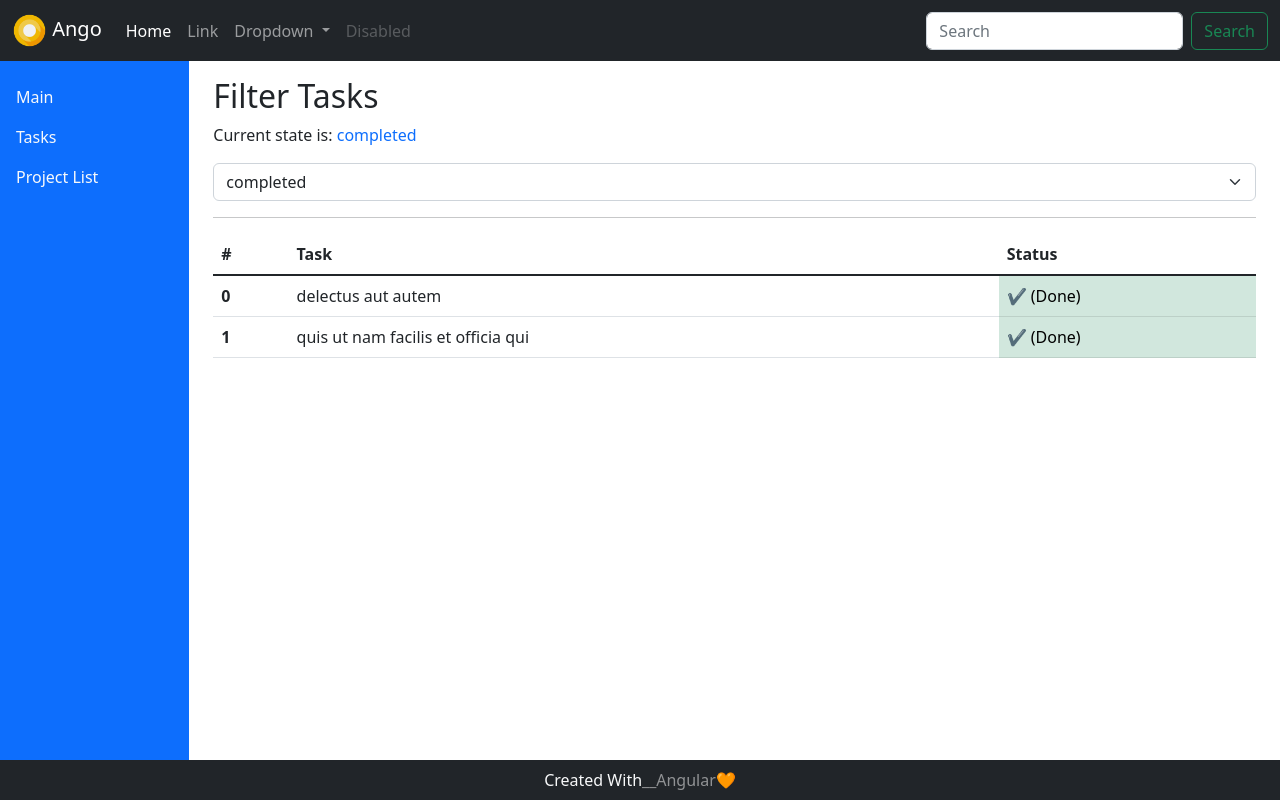
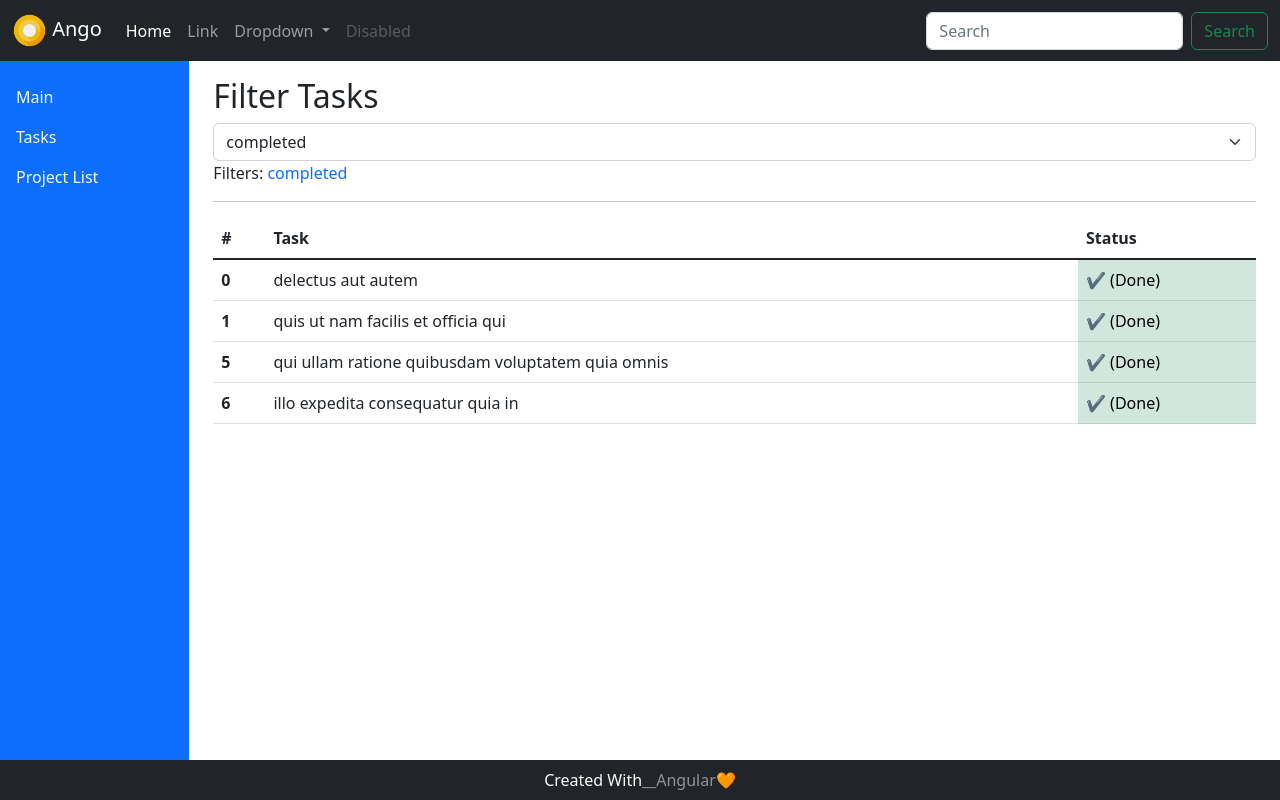
Before and after one commit to Ak-ram/angularFirstProject, an Angular app: page / in a window 1280 px wide. Built offline with nearby package versions, Linux system fonts and the light colour scheme.

Commit message:
Update 3 files

```diff
--- a/src/app/Components/tasks/tasks.component.html
+++ b/src/app/Components/tasks/tasks.component.html
@@ -1,10 +1,9 @@
 <div class='mt-3'>
   <h2>Filter Tasks</h2>
-  <p>Current state is: <span class="text-primary">{{taskStatus[currentStateIs].state}}</span></p>
 <select class="form-select" aria-label="Default select example" #state (change)="changeTaskState(state.value)">
   <option *ngFor="let task of taskStatus" [value]="task.id">{{task.state}}</option>
 </select>
-
+<p>Filters: <span class="text-primary">{{taskStatus[currentStateIs].state}}</span></p>
 </div>
 
 <hr />
@@ -19,7 +18,7 @@
   <!-- [ngClass]="task.completed ? 'table-success' : 'table-danger' " -->
   <tbody class="table-group-divider">
     <tr *ngFor="let task of taskList"
-    [ngClass] = "currentStateIs == task.userId ? '':'d-none'"
+    [ngClass] = "currentStateIs == task.stateId ? '':'d-none'"
 
     >
       <th>{{task.id}}</th>
--- a/src/app/Components/tasks/tasks.component.ts
+++ b/src/app/Components/tasks/tasks.component.ts
@@ -15,43 +15,43 @@ export class TasksComponent implements OnInit {
   constructor() {
     this.taskList = [
       {
-        userId: 0,
+        stateId: 0,
         id: 0,
         title: 'delectus aut autem',
         completed: true,
       },
       {
-        userId: 0,
+        stateId: 0,
         id: 1,
         title: 'quis ut nam facilis et officia qui',
         completed: true,
       },
       {
-        userId: 1,
+        stateId: 1,
         id: 2,
         title: 'fugiat veniam minus',
         completed: false,
       },
       {
-        userId: 1,
+        stateId: 1,
         id: 3,
         title: 'et porro tempora',
-        completed: true,
+        completed: false,
       },
       {
-        userId: 2,
+        stateId: 1,
         id: 4,
         title: 'laboriosam mollitia et enim quasi adipisci',
         completed: false,
       },
       {
-        userId: 3,
+        stateId: 0,
         id: 5,
         title: 'qui ullam ratione quibusdam voluptatem quia omnis',
         completed: true,
       },
       {
-        userId: 3,
+        stateId: 0,
         id: 6,
         title: 'illo expedita consequatur quia in',
         completed: true,
@@ -59,8 +59,7 @@ export class TasksComponent implements OnInit {
     ];
     this.taskStatus = [
       { id: 0, state: 'completed' },
-      { id: 1, state: 'Progress' },
-      { id: 2, state: 'Failed' },
+      { id: 1, state: 'Failed' },
     ];
   }
   changeTaskState(id: string) {
--- a/src/app/Models/itask.ts
+++ b/src/app/Models/itask.ts
@@ -1,5 +1,5 @@
 export interface ITask {
-  userId: number;
+  stateId: number;
   id: number;
   title: string;
   completed: boolean;
```
